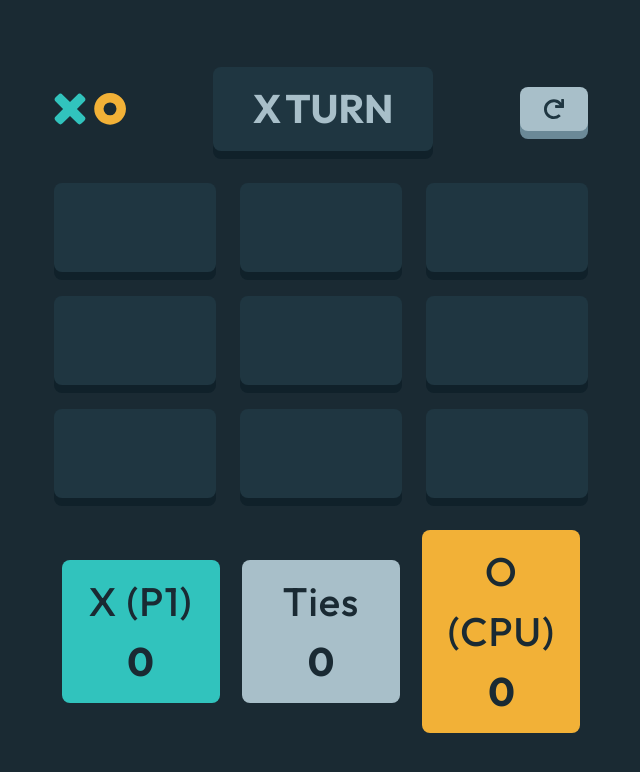
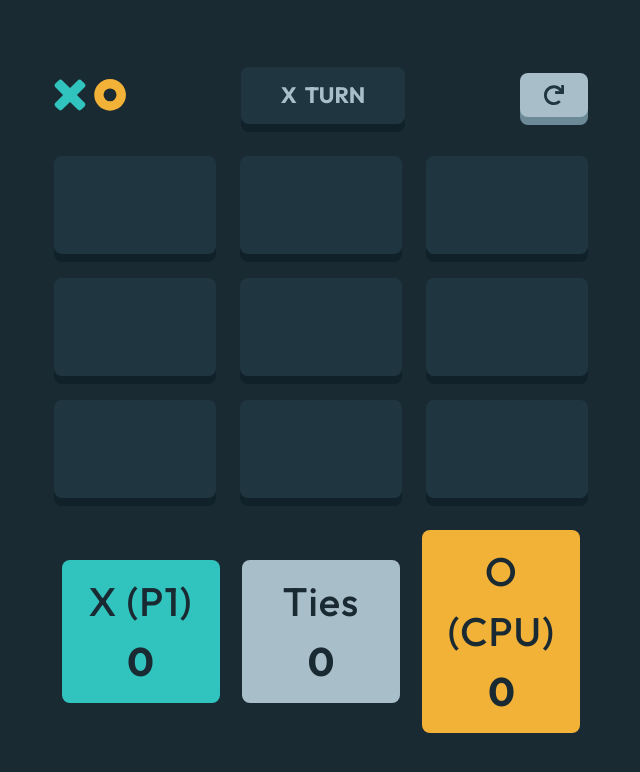
Before and after one commit to developedbygeo/Tic-tac-toe-v2, a React (Create React App) app: page /#/menu in a window 1280 px wide. Both pictures are taken after a click on the button "New Game (VS CPU)". Shown: the top 772 px of the page, without its empty margins (319-959 px from the left). Built offline with nearby package versions, Linux system fonts and the light colour scheme.

Commit message:
style: adding landscape styling

```diff
--- a/src/components/GameHeader.jsx
+++ b/src/components/GameHeader.jsx
@@ -37,11 +37,13 @@ const GameHeader = () => {
         <Link to="/">
           <Logo />
         </Link>
-        <Card className="px-4 py-2 text-custom-silver font-bold flex flex-row gap-1 items-center justify-center text-center md:px-10 md:py-3">
+        <Card className="px-4 py-2 text-custom-silver font-bold flex flex-row gap-2 items-center justify-center text-center md:px-10 md:py-3">
           {turnText && (
-            <span className="font-bold w-full text-center text-sm md:text-xl">{turnText}</span>
+            <span className="font-bold w-full text-center text-s landmobileSS:text-base">
+              {turnText}
+            </span>
           )}
-          <span className="font-bold w-full text-center text-sm md:text-xl">
+          <span className="font-bold w-full text-center text-s landmobileSS:text-base">
             {currentStatusText}
           </span>
         </Card>
@@ -49,7 +51,7 @@ const GameHeader = () => {
           onClick={handleRestartModal}
           title="Restart game"
           type="basic"
-          className="px-6 py-3"
+          className="px-6 py-3 landmobileSS:px-3 landmobileSS:py-2"
         >
           <Restart />
         </CustomButton>
```
